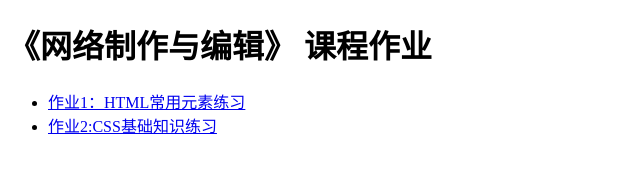
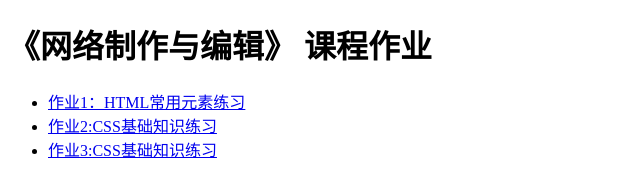
Before and after one commit to xiaoqi0420/21-3, a plain HTML site: page index.html in a window 1280 px wide. Shown: the whole page, without its empty margins (0-640 px from the left). Drawn offline with Linux system fonts and the light colour scheme.

Commit message:
3月22日03练习1

```diff
--- a/index.html
+++ b/index.html
@@ -10,6 +10,7 @@
   <ul>
     <li><a href="01-html.html">作业1：HTML常用元素练习</a></li>
     <li><a href="02-css.html">作业2:CSS基础知识练习</a></li>
+    <li><a href="03-html.html">作业3:CSS基础知识练习</a></li>
   </ul>
 </body>
 </html>
```
